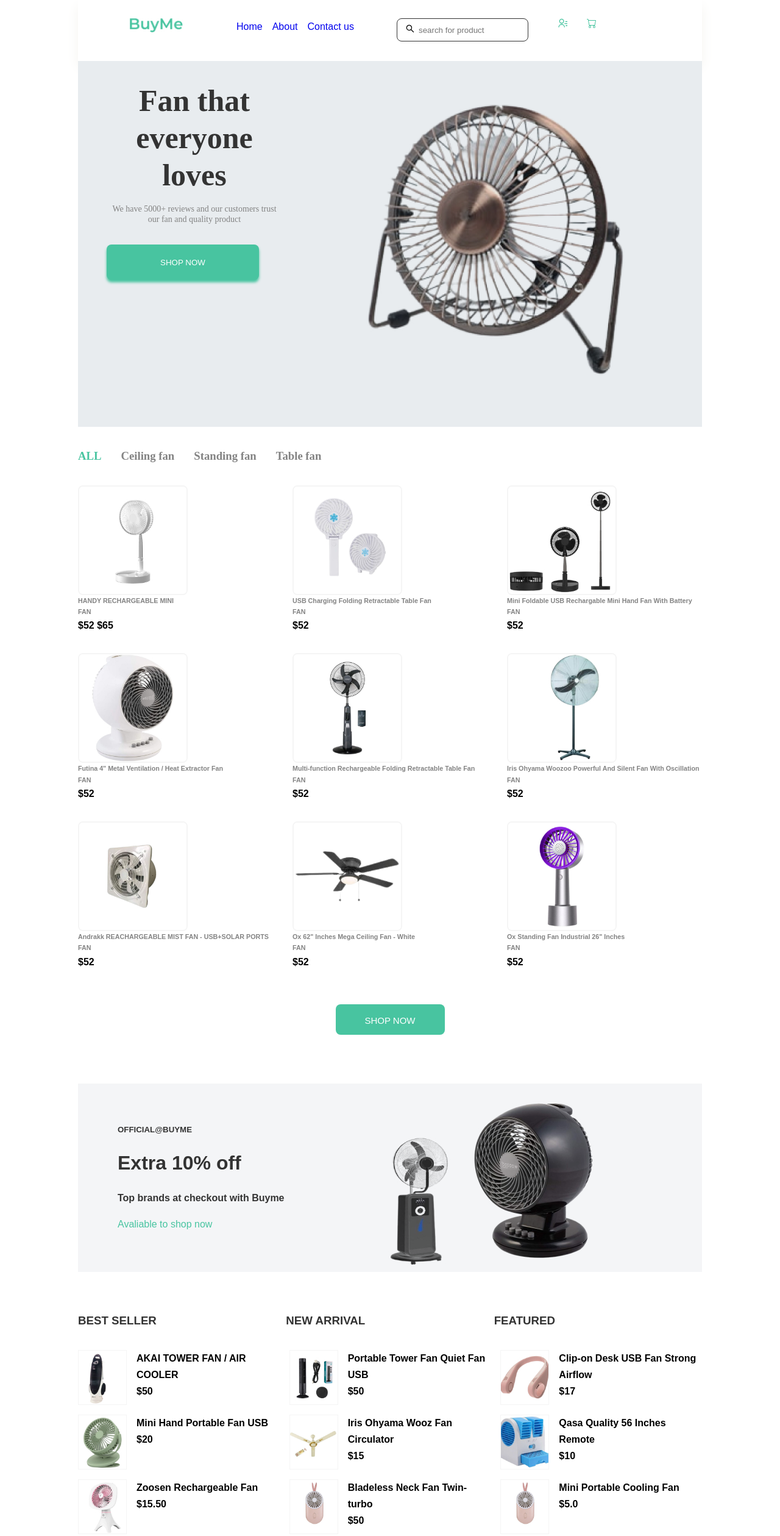
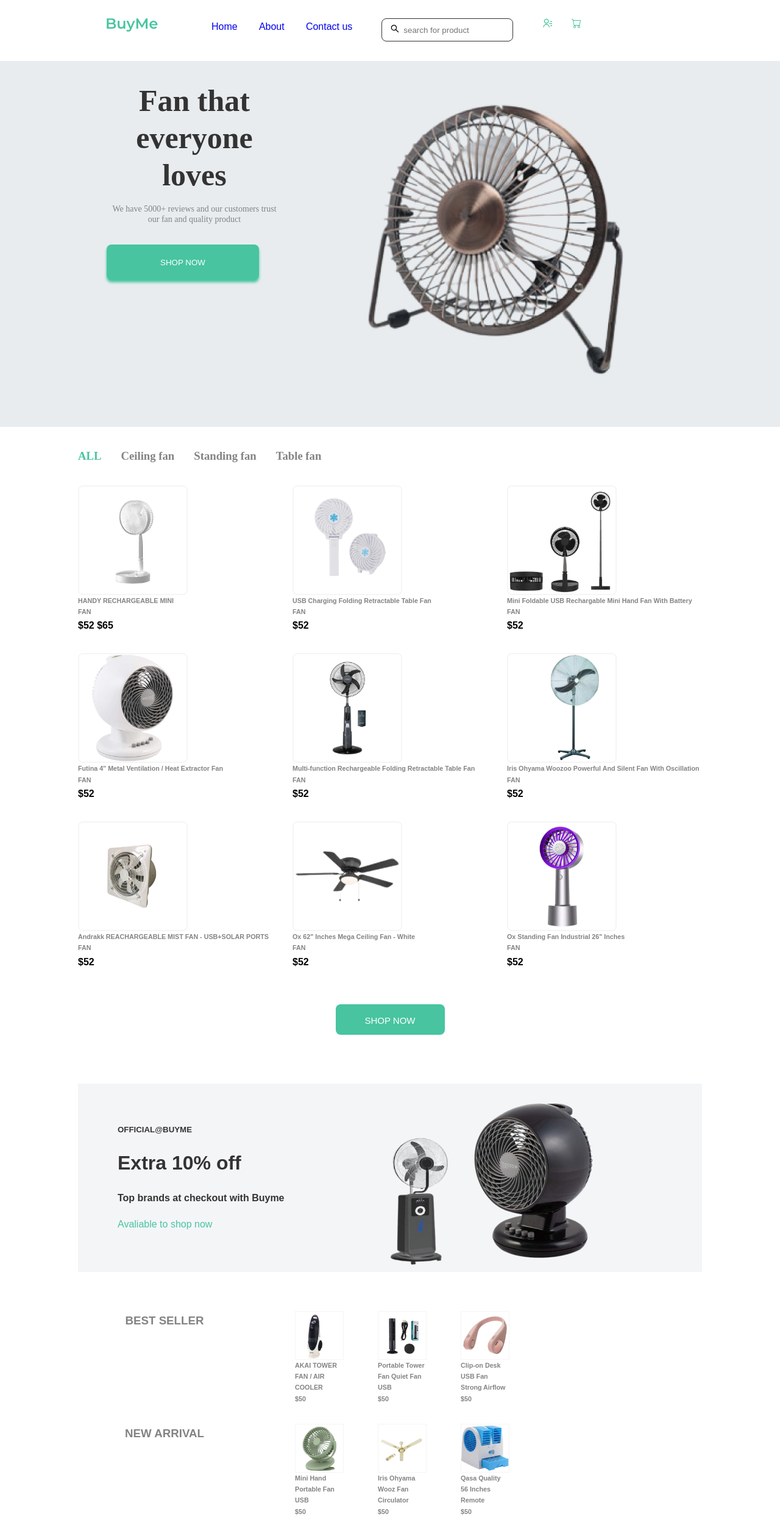
Before and after one commit to olaniyan-spec/fan-app, a React (Create React App) app: page / in a window 1280 px wide. Shown: the top 2519 px of the page at 61% size. Built offline with nearby package versions, Linux system fonts and the light colour scheme.

Commit message:
new commit

```diff
--- a/src/Components/Arrival.js
+++ b/src/Components/Arrival.js
@@ -7,64 +7,63 @@ import img5 from '../images/img5.jpg'
 import img6 from '../images/img6.jpg'
 import img7 from '../images/img7.jpg'
 import img8 from '../images/img8.jpg'
-import img9 from '../images/img8.jpg'
+import img9 from '../images/img9.jpg'
 
 
 const Arrival = () => {
   return (
    <section className='arrival'>
     <div className='container arrival-container'>
-        <div className='arrival-head'>
+        <div className='arrival-head1'>
             <h3>BEST SELLER</h3>
+            <ul className='text'>
+                <li>
+                <img src={img1} alt='first'/>
+                <h6>AKAI TOWER FAN / AIR COOLER <br/> $50</h6>
+                </li>
+                <li>
+                <img src={img2} alt='first'/>
+                <h6>Portable Tower Fan Quiet  Fan USB <br/> $50</h6>
+                </li>
+                <li>
+                <img src={img3} alt='first'/>
+                <h6>Clip-on Desk USB Fan Strong Airflow <br/> $50</h6>
+                </li>
+            </ul>
+        </div>
+        <div className='arrival-head1'>
             <h3>NEW ARRIVAL</h3>
+            <ul className='text'>
+                <li>
+                <img src={img4} alt='first'/>
+                <h6>Mini Hand Portable Fan USB  <br/> $50</h6>
+                </li>
+                <li>
+                <img src={img5} alt='first'/>
+                <h6>Iris Ohyama Wooz Fan Circulator <br/> $50</h6>
+                </li>
+                <li>
+                <img src={img6} alt='first'/>
+                <h6>Qasa Quality 56 Inches Remote <br/> $50</h6>
+                </li>
+            </ul>
+        </div>
+        <div className='arrival-head1'>
             <h3>FEATURED</h3>
-        </div>
-        <div className='arrival-wrapper'>
-            <div className='best-seller'>
-                <img src={img1} alt='first'/>
-                <h4>AKAI TOWER FAN / AIR COOLER <br/> $50</h4>
-            </div>
-            <div className='best-seller'>
-                <img src={img2} alt='first'/>
-                <h4>Portable Tower Fan Quiet  Fan USB  <br/><span>$50</span></h4>
-            </div>
-            <div className='best-seller'>
-
-                <img src={img3} alt='first'/>
-                <h4>Clip-on Desk USB Fan Strong Airflow <br/> <span>$17</span></h4>
-            </div>
-
-            <div className='best-seller'>
-
-                <img src={img4} alt='first'/>
-                <h4>Mini Hand Portable Fan USB  <br/> <span>$20</span></h4>
-            </div>
-            <div className='best-seller'>
-
-                <img src={img5} alt='first'/>
-                <h4>Iris Ohyama Wooz Fan Circulator <br/> <span>$15</span></h4>
-            </div>
-            <div className='best-seller'>
-
-                <img src={img6} alt='first'/>
-                <h4>Qasa Quality 56 Inches Remote<br/> <span>$10</span></h4>
-            </div>
-
-            <div className='best-seller'>
-
+            <ul className='text'>
+                <li>
                 <img src={img7} alt='first'/>
-                <h4>Zoosen Rechargeable Fan <br/> <span>$15.50</span></h4>
-            </div>
-            <div className='best-seller'>
-
+                <h6>Zoosen Rechargeable Fan  <br/> $50</h6>
+                </li>
+                <li>
                 <img src={img8} alt='first'/>
-                <h4>Bladeless Neck Fan Twin-turbo <br/> <span>$50</span></h4>
-            </div>
-            <div className='best-seller'>
-
+                <h6>Bladeless Neck Fan Twin-turbo <br/> $50</h6>
+                </li>
+                <li>
                 <img src={img9} alt='first'/>
-                <h4>Mini Portable Cooling Fan <br/> <span>$5.0</span></h4>
-            </div>
+                <h6>Mini Portable Cooling Fan <br/> $50</h6>
+                </li>
+            </ul>
         </div>
     </div>
    </section>
--- a/src/Components/Footer.js
+++ b/src/Components/Footer.js
@@ -8,7 +8,7 @@ import { AiFillInstagram } from 'react-icons/ai'
 const Footer = () => {
   return (
     <section className='footer'>
-        <div className='container footer-container'>
+        <div className='footer-container'>
             <div className='footer-wrapper'>
                   <article className='footer-content'>
                         <h4>Our Company</h4>
--- a/src/Components/Header.js
+++ b/src/Components/Header.js
@@ -3,7 +3,7 @@ import headerFan from '../images/header-fan.jpg'
 
 const Header = () => {
   return (
-    <div className='container main-header'>
+    <div className='main-header'>
         <div className='main-header-content'>
             <div className='main-header-left'>
                 <h2>Fan that everyone loves</h2>
--- a/src/Components/Navbar.css
+++ b/src/Components/Navbar.css
@@ -1,4 +1,5 @@
 .nav-container{
+    display: flex;
     background: #FFFFFF;
     box-shadow: 0px 10px 20px #F5F4F0;
 }
@@ -6,23 +7,18 @@
     display: flex;
     gap: 3rem;
     padding-top: 30px;
-    padding-left: 85px;
+    padding-left: 175px;
 }
 .logo{
-width: 87px;
-height: 29px;
-font-family: 'Montserrat';
-font-style: normal;
-font-weight: 600;
-font-size: 24px;
-line-height: 29px;
 color: #48C4A0;
+}
+.nav-wrapper li{
+    text-decoration: none;
+    list-style: none;
 }
 .nav-wrapper{
 display: flex;
-gap: 1rem;
-width: 255px;
-height: 20px;
+gap: 2.2rem;
 color: black;
 }
 .nav-links{
@@ -42,7 +38,7 @@ margin-bottom: 2rem;
 }
 .search-icon{
     position: absolute;
-    left: 665px;
+    left: 640px;
     top: 39px;
 }
 .nav-icons{
@@ -57,7 +53,7 @@ height: 30px;
 }
 @media screen and (max-width: 600px){
     .nav-container{
-width: 90%;
+width: 100%;
 background: #FFFFFF;
 box-shadow: 0px 8px 8px #F5F4F0;
     }
@@ -72,11 +68,33 @@ box-shadow: 0px 8px 8px #F5F4F0;
         color: black;
     }
     .nav-wrapper{
-        gap: 1.5rem;
-        padding: 35px;
+        position: absolute;
+        top: 100%;
+        right: 0;
+        flex-direction: column;
+        gap: 0;
+        perspective: 400px;
+    }
+    .nav-wrapper li{
+        height: 4rem;
+        width: 100%;
+        box-sizing: -2rem 2rem 5rem rgba(0,0,0,0.4);
+        transform: rotateX(90deg);
+        opacity: 0;
+        transform-origin: top;
+    }
+    .show-nav{
+        display: flex;
+    }
+    .hide-nav{
+        display: none;
     }
     .nav-icons{
         display: flex;
-        gap: 2rem;
+        gap: 1rem;
     }
+    .navbar-wrapper{
+        display: flex;
+    }
+
 }
--- a/src/Components/Navbar.js
+++ b/src/Components/Navbar.js
@@ -13,10 +13,10 @@ const Navbar = () => {
     const [navShowing, setNavshowing] = useState(false)
   return (
     <nav>
-        <div className='container nav-container'>
+        <div className='nav-container'>
             <div className='navbar-wrapper'>
             <Link to='/' className='logo' onClick={()=>setNavshowing(false)}><img src={logo} alt='logo'/></Link>
-            <ul className='nav-wrapper'>
+            <ul className={`nav-wrapper ${navShowing ? 'show-nav' : 'hide-nav'}`}>
                 <li className='nav-links'><NavLink to='/'>Home</NavLink></li>
                 <li className='nav-links'><NavLink to='/'>About</NavLink></li>
                 <li className='nav-links'><NavLink to='/'>Contact us</NavLink></li>
--- a/src/Pages/Home.css
+++ b/src/Pages/Home.css
@@ -94,7 +94,7 @@ mix-blend-mode: multiply;
 
 .categories-container button{
 padding: 18px 35px;
-gap: 10px;
+gap: 5px;
 color: white;
 width: 179px;
 height: 50px;
@@ -143,34 +143,29 @@ color: #48C4A0;
     height: 300px;
 
   };
-.arrival-container{
-margin-top: 3rem;
+.arrival{
+margin-top: 8rem;
 }
-    .arrival-wrapper{
-        display: grid;
-        grid-template-columns: repeat(3, 1fr);
-        gap: 1rem;
-        text-align: left;
+.arrival-head1{
+    display: grid;
+    grid-template-columns: repeat(3, 1fr);
+    gap: 4rem;
+    margin: 2rem;
+    align-items: left;
+    justify-content: flex-start;
+    color: #838383;
 }
-  .arrival-head{
-    display: grid;
-    grid-template-columns: 1fr 1fr 1fr;
-    margin-bottom: 2rem;
-    text-align: left;
-font-style: normal;
-color: #333333;
-  }
-.best-seller{
+.text{
     display: flex;
-    gap: 1rem;
+    gap: 3.5rem;
     text-align: left;
 }
  span{
     font-weight: 700;
 }
- .best-seller img{
+ul img{
     width: 80px;
-    height: 90px;
+    height: 80px;
 background: #F5F5F5;
 mix-blend-mode: multiply;
 border: 0.2px solid transparent;
@@ -267,14 +262,7 @@ height: 74px;
         padding: 5px;
         align-items: flex-start;
     }
-    .arrival-wrapper{
-        display: grid;
-        grid-template-columns: 1fr;
-    }
-    .arrival-head{
-        display: grid;
-        grid-template-columns: 1fr;
-    }
+
     .discount-left{
         font-size: 1rem;
         padding-left: 45px;
@@ -292,13 +280,15 @@ height: 74px;
     .partners-wrapper{
         display: none;
     }
-    .new-left .btn{
-        margin-left: 160px;
-    }
     .discount-right{
         display: none;
     }
-
-
-
-}
+    .arrival-head1{
+           display: flex;
+            gap: 0.5rem;
+            padding-left: 0;
+        }
+        .text{
+            gap: 1.5rem;
+        }
+    }
--- a/src/index.css
+++ b/src/index.css
@@ -11,6 +11,8 @@ body{
   font-family: Arial, Helvetica, sans-serif;
   line-height: 1.7;
   overflow-x: hidden;
+  width: 100vw;
+
 }
 .container{
   width: 80%;
@@ -26,6 +28,9 @@ h1{
 }
 h2{
   font-size: 2rem;
+}
+h4{
+  font-size: 1rem;
 }
 small{
   font-size: 1rem;
@@ -51,4 +56,10 @@ object-fit: cover;
   .container{
     width: 90%;
   }
+  h3{
+    font-size: 0.7rem;
+  }
+  h6{
+    line-height: 0.9rem;
+  }
 }
```
Also changed, not shown: src/images/img9.jpg (added).
